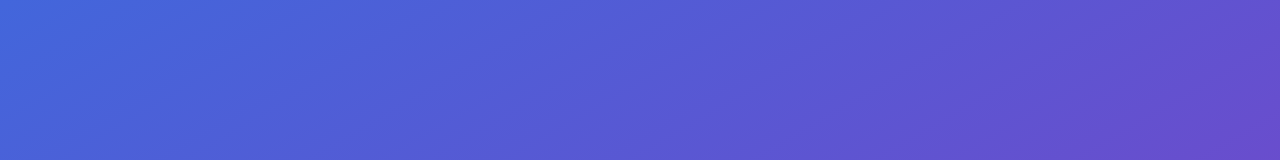
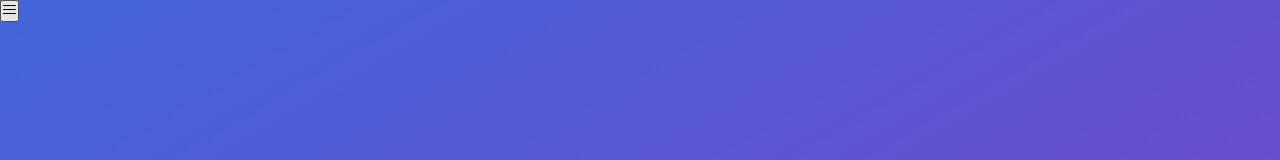
Before and after one commit to zelitosaide/react-js-course, a React (Vite) app: page / in a window 1280 px wide. Shown: the top 160 px of the page. Built offline with nearby package versions, Linux system fonts and the light colour scheme.

Commit message:
Dropdown Menu

```diff
--- a/src/components/dropdown-menu/dropdown-menu.jsx
+++ b/src/components/dropdown-menu/dropdown-menu.jsx
@@ -1,3 +1,14 @@
+import { Root, Trigger } from "@radix-ui/react-dropdown-menu";
+import { HamburgerMenuIcon } from "@radix-ui/react-icons";
+
 export default function DropdownMenu() {
-
+  return (
+    <Root>
+      <Trigger asChild>
+        <button>
+          <HamburgerMenuIcon />
+        </button>
+      </Trigger>
+    </Root>
+  );
 }
```
